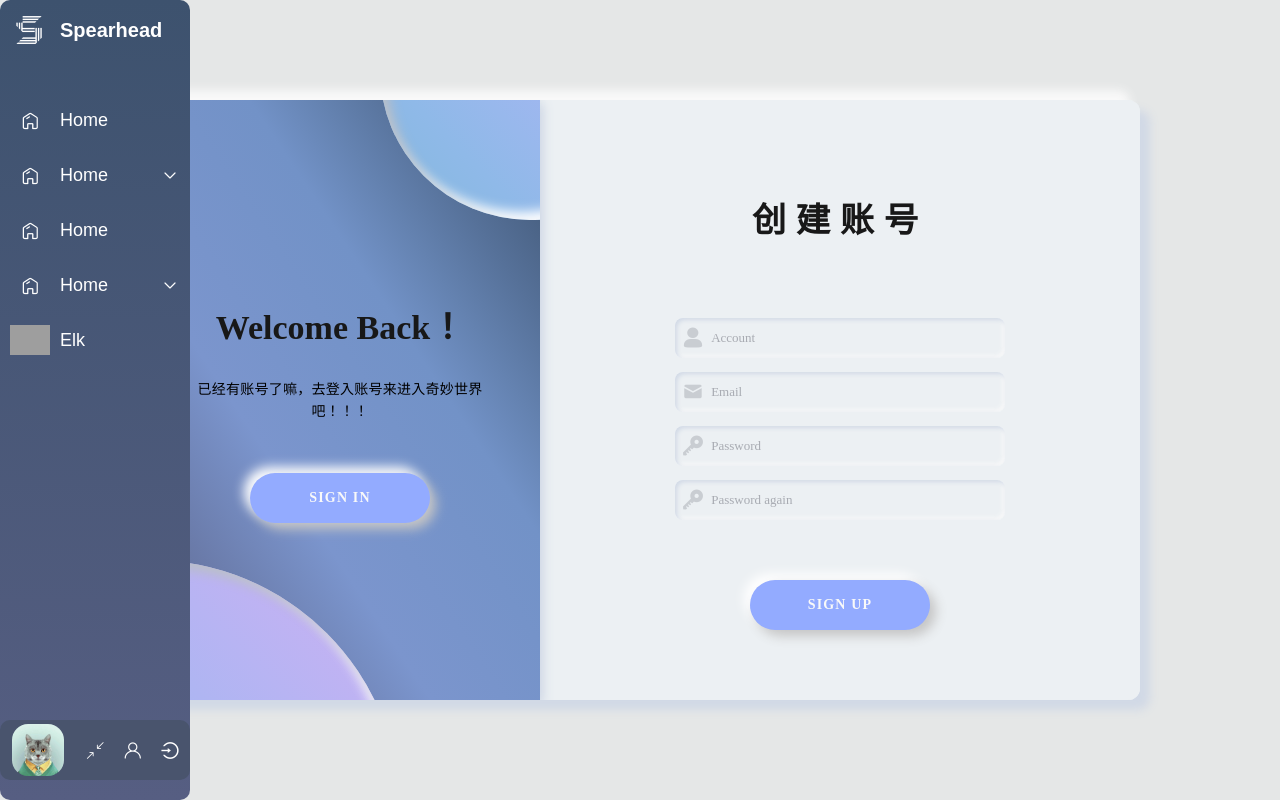
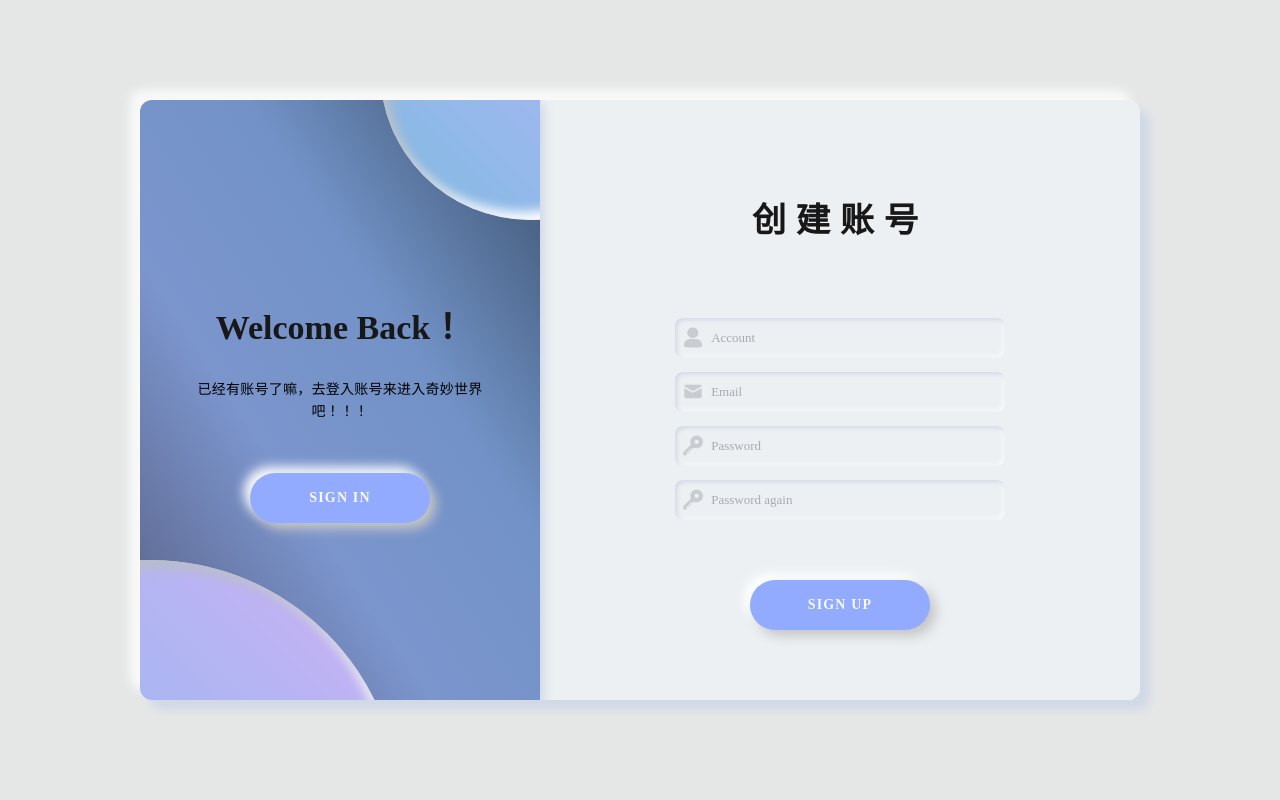
Before and after one commit to Spearhead111/elk_monitor, a Vue app in the folder client/: page /login in a window 1280 px wide. Built offline with nearby package versions, Linux system fonts and the light colour scheme; grey boxes are pictures that could not be loaded.

Commit message:
修改sidebar的渲染方式

```diff
--- a/client/src/App.vue
+++ b/client/src/App.vue
@@ -1,5 +1,5 @@
 <template>
-  <side-bar ref="side_bar" v-show="!isHideSidebar" @sendSidebarWidth="changeMarginLeft"></side-bar>
+  <side-bar ref="side_bar" v-if="!isHideSidebar" @sendSidebarWidth="changeMarginLeft"></side-bar>
   <div id="router-view" :style="{ 'margin-left': `${left}px` }">
     <RouterView v-slot="{ Component }">
       <keep-alive :max="10">
```
